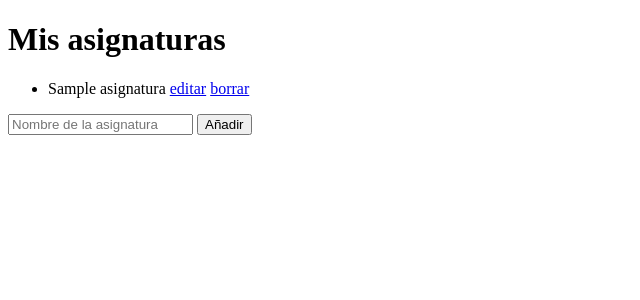
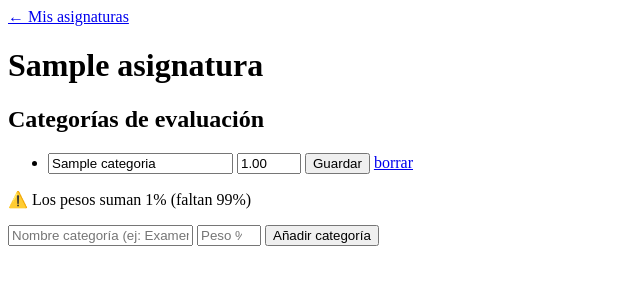
Before and after one commit to VivicaGit/Calculadora-Notas, a PHP site: page /index.php?accion=detalle&id=1 in a window 1280 px wide. Shown: the top 300 px of the page, without its empty margins (0-640 px from the left). Run offline with PHP 8.4, Linux system fonts and the light colour scheme; tables that the repository leaves empty hold one stand-in row (values such as "Sample post").

Commit message:
CRUD categoria pesos + aviso de suma de pesos

```diff
--- a/src/controllers/Asignaturacontroller.php
+++ b/src/controllers/Asignaturacontroller.php
@@ -1,5 +1,5 @@
 <?php
-// $_GET['accion'] nos dice qué queremos hacer. Si no viene nada, listamos.
+
 $accion = $_GET['accion'] ?? 'listar';
 
 if ($accion === 'crear' && $_SERVER['REQUEST_METHOD'] === 'POST') {
@@ -7,9 +7,17 @@ if ($accion === 'crear' && $_SERVER['REQUEST_METHOD'] === 'POST') {
     if ($nombre !== '') {
         Asignatura::crear($nombre);
     }
-    // Tras un POST redirigimos con GET, así si recargamos la página
-    // no se reenvía el formulario duplicado.
+
     header('Location: index.php');
+    exit;
+}
+
+if ($accion === 'detalle' && isset($_GET['id'])) {
+    $asignaturaId = (int) $_GET['id'];
+    $asignatura = Asignatura::obtenerUna($asignaturaId);
+    $categorias = Categoria::obtenerPorAsignatura($asignaturaId);
+    $sumaPesos = Categoria::sumaPesos($asignaturaId);
+    require __DIR__ . '/../views/detalle.php';
     exit;
 }
 
@@ -24,8 +32,7 @@ if ($accion === 'editar' && $_SERVER['REQUEST_METHOD'] === 'POST') {
 }
 
 if ($accion === 'editar' && isset($_GET['id'])) {
-    // Aquí solo mostramos el formulario ya relleno con el nombre actual;
-    // el guardado de verdad pasa por el bloque POST de arriba.
+
     $asignatura = Asignatura::obtenerUna((int) $_GET['id']);
     require __DIR__ . '/../views/editar.php';
     exit;
@@ -37,6 +44,6 @@ if ($accion === 'borrar' && isset($_GET['id'])) {
     exit;
 }
 
-// Acción por defecto: listar
+// por defecto: listar
 $asignaturas = Asignatura::obtenerTodas();
 require __DIR__ . '/../views/listar.php';
--- a/src/index.php
+++ b/src/index.php
@@ -1,3 +1,10 @@
 <?php
 require __DIR__ . '/autoload.php';
-require __DIR__ . '/controllers/AsignaturaController.php';
+
+$controlador = $_GET['controlador'] ?? 'asignatura';
+
+if ($controlador === 'categoria') {
+    require __DIR__ . '/controllers/CategoriaController.php';
+} else {
+    require __DIR__ . '/controllers/AsignaturaController.php';
+}
--- a/src/models/Asignatura.php
+++ b/src/models/Asignatura.php
@@ -1,8 +1,8 @@
 <?php
 class Asignatura
 {
-    // trimestre_id fijo a 1 de momento
-    // el selector real de trimestre en la UI lo añadimos más adelante.
+    // trimestre_id fijo a 1 de momento (el que creamos por SQL); el selector
+    // real de trimestre en la UI lo añadimos más adelante.
     public static function obtenerTodas(int $trimestreId = 1): array
     {
         $pdo = Gestor::getConexion();
@@ -21,7 +21,7 @@ class Asignatura
         $stmt->execute();
     }
 
-    public static function obtenerUna(int $id): array|false
+    public static function obtenerUna(int $id)
     {
         $pdo = Gestor::getConexion();
         $stmt = $pdo->prepare("SELECT id, nombre FROM asignaturas WHERE id = :id");
--- /dev/null
+++ b/src/models/Categoria.php
@@ -0,0 +1,61 @@
+<?php
+class Categoria
+{
+    public static function obtenerPorAsignatura(int $asignaturaId): array
+    {
+        $pdo = Gestor::getConexion();
+        $stmt = $pdo->prepare("SELECT id, nombre, peso, tipo FROM categorias WHERE asignatura_id = :asignatura_id ORDER BY orden, id");
+        $stmt->bindValue(':asignatura_id', $asignaturaId, PDO::PARAM_INT);
+        $stmt->execute();
+        return $stmt->fetchAll();
+    }
+
+    public static function crear(int $asignaturaId, string $nombre, float $peso): void
+    {
+        $pdo = Gestor::getConexion();
+        $stmt = $pdo->prepare(
+            "INSERT INTO categorias (asignatura_id, nombre, peso) VALUES (:asignatura_id, :nombre, :peso)"
+        );
+        $stmt->bindValue(':asignatura_id', $asignaturaId, PDO::PARAM_INT);
+        $stmt->bindValue(':nombre', $nombre, PDO::PARAM_STR);
+        $stmt->bindValue(':peso', $peso);
+        $stmt->execute();
+    }
+
+    public static function editar(int $id, string $nombreNuevo, float $pesoNuevo): void
+    {
+        $pdo = Gestor::getConexion();
+        $stmt = $pdo->prepare("UPDATE categorias SET nombre = :nombre, peso = :peso WHERE id = :id");
+        $stmt->bindValue(':nombre', $nombreNuevo, PDO::PARAM_STR);
+        $stmt->bindValue(':peso', $pesoNuevo);
+        $stmt->bindValue(':id', $id, PDO::PARAM_INT);
+        $stmt->execute();
+    }
+
+    public static function obtenerUna(int $id)
+    {
+        $pdo = Gestor::getConexion();
+        $stmt = $pdo->prepare("SELECT id, asignatura_id, nombre, peso FROM categorias WHERE id = :id");
+        $stmt->bindValue(':id', $id, PDO::PARAM_INT);
+        $stmt->execute();
+        return $stmt->fetch();
+    }
+
+    public static function borrar(int $id): void
+    {
+        $pdo = Gestor::getConexion();
+        $stmt = $pdo->prepare("DELETE FROM categorias WHERE id = :id");
+        $stmt->bindValue(':id', $id, PDO::PARAM_INT);
+        $stmt->execute();
+    }
+
+    // Suma los pesos de una asignatura, para poder avisar si no llegan a 100%.
+    public static function sumaPesos(int $asignaturaId): float
+    {
+        $pdo = Gestor::getConexion();
+        $stmt = $pdo->prepare("SELECT COALESCE(SUM(peso), 0) AS total FROM categorias WHERE asignatura_id = :asignatura_id");
+        $stmt->bindValue(':asignatura_id', $asignaturaId, PDO::PARAM_INT);
+        $stmt->execute();
+        return (float) $stmt->fetch()['total'];
+    }
+}
--- /dev/null
+++ b/src/views/Detalle.php
@@ -0,0 +1,41 @@
+<!DOCTYPE html>
+<html lang="es">
+<head>
+    <meta charset="UTF-8">
+    <title><?= htmlspecialchars($asignatura['nombre']) ?></title>
+</head>
+<body>
+    <a href="index.php">&larr; Mis asignaturas</a>
+    <h1><?= htmlspecialchars($asignatura['nombre']) ?></h1>
+
+    <h2>Categorías de evaluación</h2>
+    <ul>
+        <?php foreach ($categorias as $cat): ?>
+            <li>
+                <form action="index.php?accion=editar&asignatura_id=<?= $asignatura['id'] ?>&controlador=categoria" method="POST" style="display:inline">
+                    <input type="hidden" name="id" value="<?= $cat['id'] ?>">
+                    <input type="text" name="nombre" value="<?= htmlspecialchars($cat['nombre']) ?>" required>
+                    <input type="number" name="peso" value="<?= $cat['peso'] ?>" min="1" max="100" required>
+                    <button type="submit">Guardar</button>
+                </form>
+                <a href="index.php?accion=borrar&id=<?= $cat['id'] ?>&asignatura_id=<?= $asignatura['id'] ?>&controlador=categoria"
+                   onclick="return confirm('¿Borrar esta categoría?')">
+                   borrar
+                </a>
+            </li>
+        <?php endforeach; ?>
+    </ul>
+
+    <?php if ($sumaPesos == 100): ?>
+        <p>✅ Los pesos suman 100%</p>
+    <?php else: ?>
+        <p>⚠️ Los pesos suman <?= $sumaPesos ?>% (faltan <?= 100 - $sumaPesos ?>%)</p>
+    <?php endif; ?>
+
+    <form action="index.php?accion=crear&asignatura_id=<?= $asignatura['id'] ?>&controlador=categoria" method="POST">
+        <input type="text" name="nombre" placeholder="Nombre categoría (ej: Examen)" required>
+        <input type="number" name="peso" placeholder="Peso %" min="1" max="100" required>
+        <button type="submit">Añadir categoría</button>
+    </form>
+</body>
+</html>
--- a/src/views/Listar.php
+++ b/src/views/Listar.php
@@ -10,7 +10,7 @@
     <ul>
         <?php foreach ($asignaturas as $asig): ?>
             <li>
-                <?= htmlspecialchars($asig['nombre']) ?>
+                <a href="index.php?accion=detalle&id=<?= $asig['id'] ?>"><?= htmlspecialchars($asig['nombre']) ?></a>
                 <a href="index.php?accion=editar&id=<?= $asig['id'] ?>">editar</a>
                 <a href="index.php?accion=borrar&id=<?= $asig['id'] ?>"
                    onclick="return confirm('¿Borrar esta asignatura y todas sus notas?')">
```
Also changed, not shown: src/controllers/Categoriacontroller.php (added, +36 -0 lines), 1 other file.
